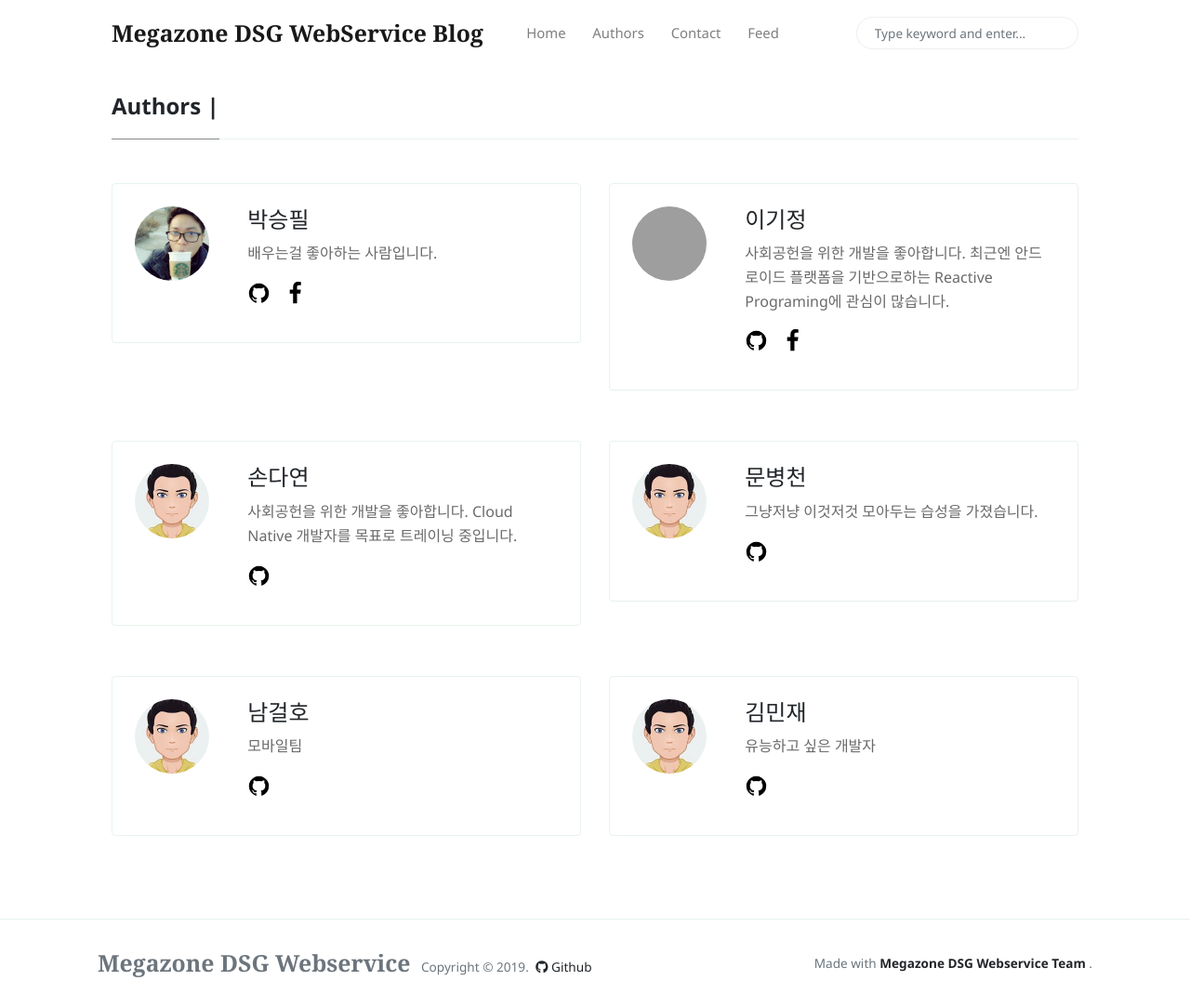
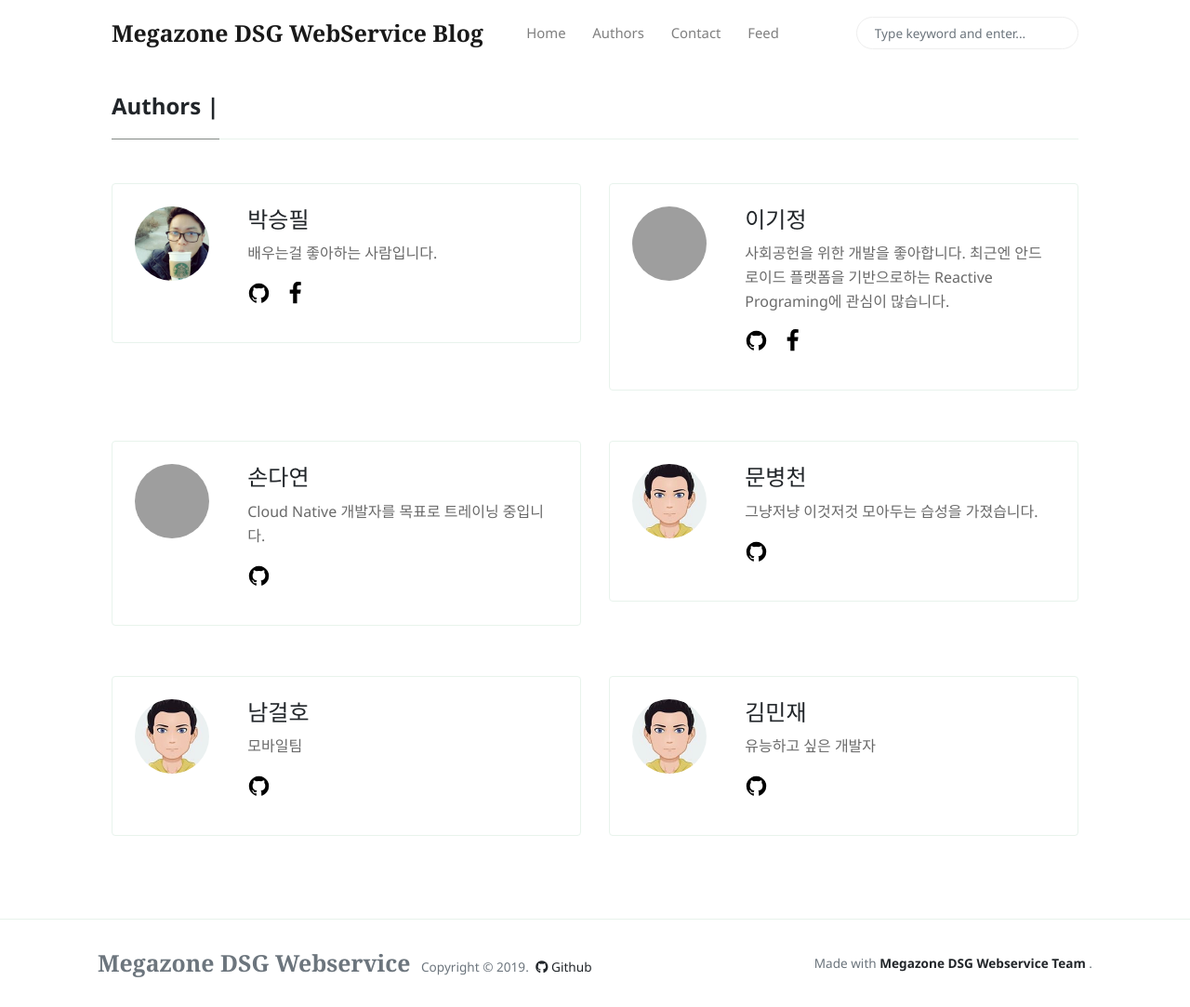
Before and after one commit to MegazoneDSG/megazonedsg.github.io, a Jekyll site: the page built from _pages/authors-list.html, in a window 1280 px wide and 1083 px high. Shown: the whole window at 93% size. Built offline with Jekyll 4.4.1, drawn with Linux system fonts in a browser that asks for light colours; nearby versions of some CDN libraries; grey boxes are pictures that could not be loaded.

Commit message:
Update _config.yml

```diff
--- a/_config.yml
+++ b/_config.yml
@@ -37,7 +37,8 @@ authors:
 
   sondayeon:
     name: 손다연
-    bio: 사회공헌을 위한 개발을 좋아합니다. Cloud Native 개발자를 목표로 트레이닝 중입니다.
+    bio: Cloud Native 개발자를 목표로 트레이닝 중입니다.
+    avatar: "/assets/authors/dayeon.jpeg"
     email: sondayeon@mz.co.kr
     github_username: it-dayeon
     facebook_username:
```
